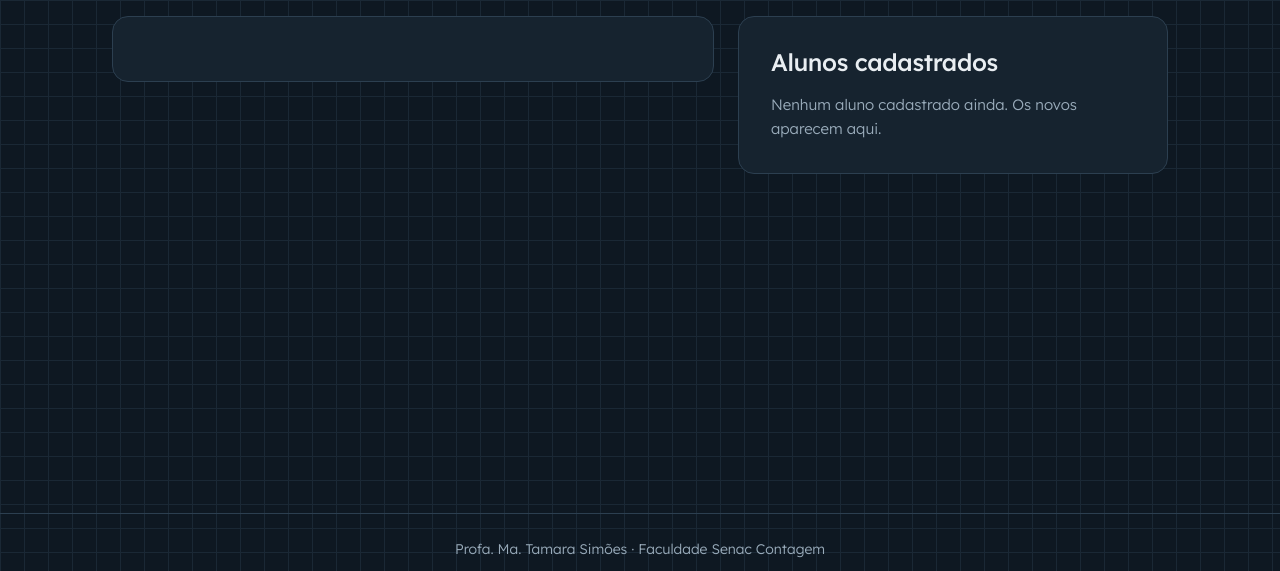
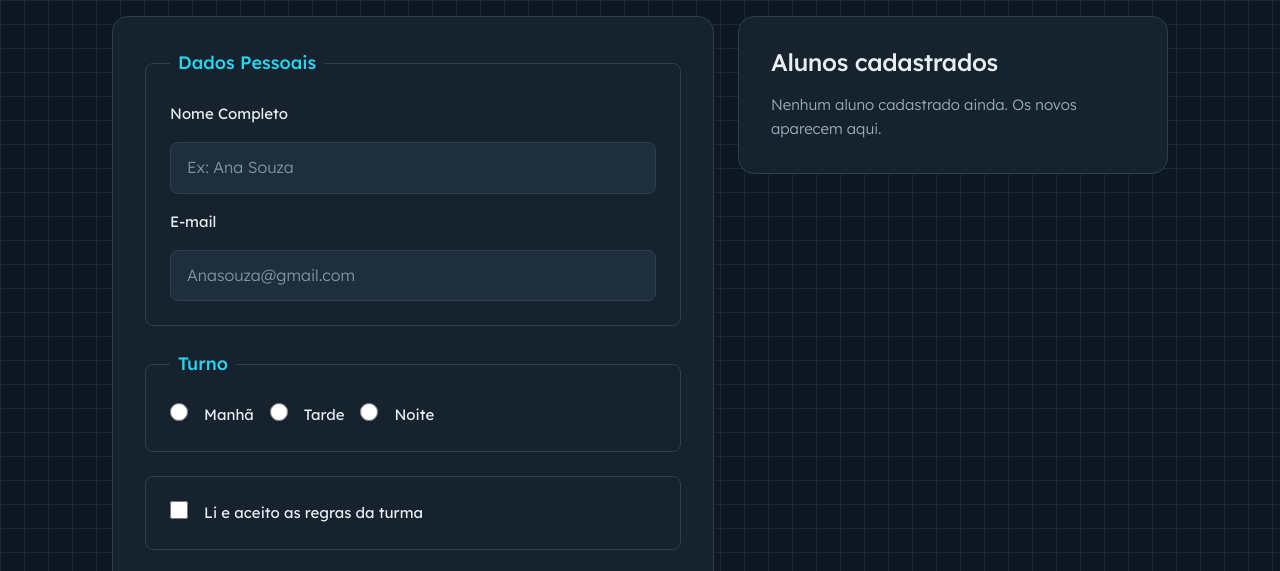
Before and after one commit to Roosevelt-Sales/javascript-forms-html-dom-js, a plain HTML site: page index.html in a window 1280 px wide. Shown: the part 216-787 px from the top of the page. Drawn offline with Linux system fonts and the light colour scheme.

Commit message:
Formulario

```diff
--- a/index.html
+++ b/index.html
@@ -35,7 +35,33 @@
         <!-- PARTE 1: monte o formulário aqui dentro -->
         <div id="app" class="cartao">
 
-          <!-- Seu <form> vai aqui -->
+          <form>
+            <fieldset>
+            <legend>Dados Pessoais</legend>
+            <label for="">Nome Completo</label>
+            <input type="text" placeholder="Ex: Ana Souza">
+            <label for="">E-mail</label>
+            <input type="text" placeholder="Anasouza@gmail.com">
+            </fieldset>
+
+            <fieldset class="options">
+              <legend>Turno</legend>
+              <input type="radio" name="Turno" id="Manhã">
+              <label for="Manhã">Manhã</label>
+              <input type="radio" name="Turno" id="Tarde">
+              <label for="Tarde">Tarde</label>
+              <input type="radio" name="Turno" id="Noite">
+              <label for="Noite">Noite</label>
+            </fieldset>
+
+            <fieldset class="options">
+            <input type="checkbox" name="" id="termos" required>
+            <label for="">Li e aceito as regras da turma</label>
+            </fieldset>
+
+            <button class="botao-principal">Cadastrar</button>
+            <button>Limpar</button>
+          </form>
 
         </div>
 
--- a/style.css
+++ b/style.css
@@ -416,3 +416,6 @@ button[type="reset"]:hover,
     display: none;
   }
 }
+ .options {
+  flex-direction: row;
+ }
```
